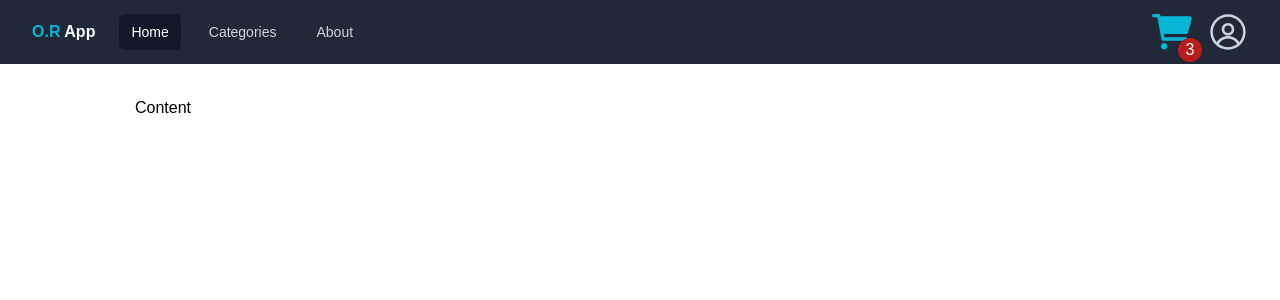
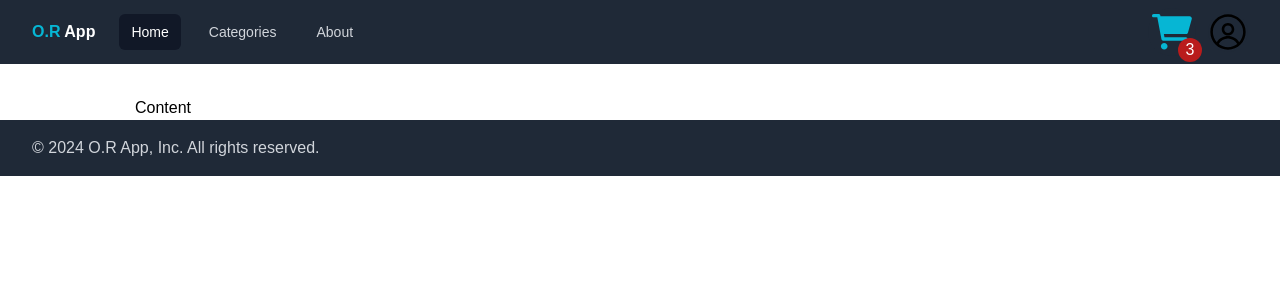
Before and after one commit to Omar-Ryan/Modern-ecommerce, a React (Vite) app: page / in a window 1280 px wide. Shown: the top 300 px of the page. Built offline with nearby package versions, Linux system fonts and the light colour scheme.

Commit message:
update Footer: add as a component to app

```diff
--- /dev/null
+++ b/src/components/common/footer/Footer.tsx
@@ -0,0 +1,8 @@
+const Footer = () => {
+  return (
+    <div className="w-full px-8 py-4 mx-auto text-gray-300 bg-gray-800 border-solid border-spacing-x-1">
+      <h3> &copy; 2024 O.R App, Inc. All rights reserved.</h3>
+    </div>
+  );
+};
+export default Footer;
--- a/src/components/common/header/Header.tsx
+++ b/src/components/common/header/Header.tsx
@@ -58,7 +58,6 @@ const Header = () => {
               </div>
               <div className="hidden sm:ml-6 sm:block">
                 <div className="flex space-x-4">
-                  {/* Current: "bg-gray-900 text-white", Default: "text-gray-300 hover:bg-gray-700 hover:text-white"  */}
                   <a
                     href="#"
                     className="px-3 py-2 text-sm font-medium text-white bg-gray-900 rounded-md"
@@ -109,7 +108,7 @@ const Header = () => {
                     aria-expanded="false"
                     aria-haspopup="true"
                   >
-                    <RxAvatar className="w-full h-full text-slate-300 hover:text-white" />
+                    <RxAvatar className="w-full h-full cctext-slate-300 hover:text-white" />
                   </button>
                 </div>
 
@@ -156,7 +155,6 @@ const Header = () => {
         {/* Mobile menu, show/hide based on menu state.  */}
         <div className="sm:hidden" id="mobile-menu">
           <div className="px-2 pt-2 pb-3 space-y-1">
-            {/* Current: "bg-gray-900 text-white", Default: "text-gray-300 hover:bg-gray-700 hover:text-white"  */}
             <a
               href="#"
               className="block px-3 py-2 text-base font-medium text-white bg-gray-900 rounded-md"
--- a/src/layouts/mainLayout/MainLayout.tsx
+++ b/src/layouts/mainLayout/MainLayout.tsx
@@ -1,3 +1,4 @@
+import Footer from "../../components/common/footer/Footer";
 import Header from "../../components/common/header/Header";
 
 const MainLayout = () => {
@@ -5,6 +6,7 @@ const MainLayout = () => {
     <div className="flex flex-col h-screen ">
       <Header />
       <div className="container mt-8">Content</div>
+      <Footer />
     </div>
   );
 };
```
